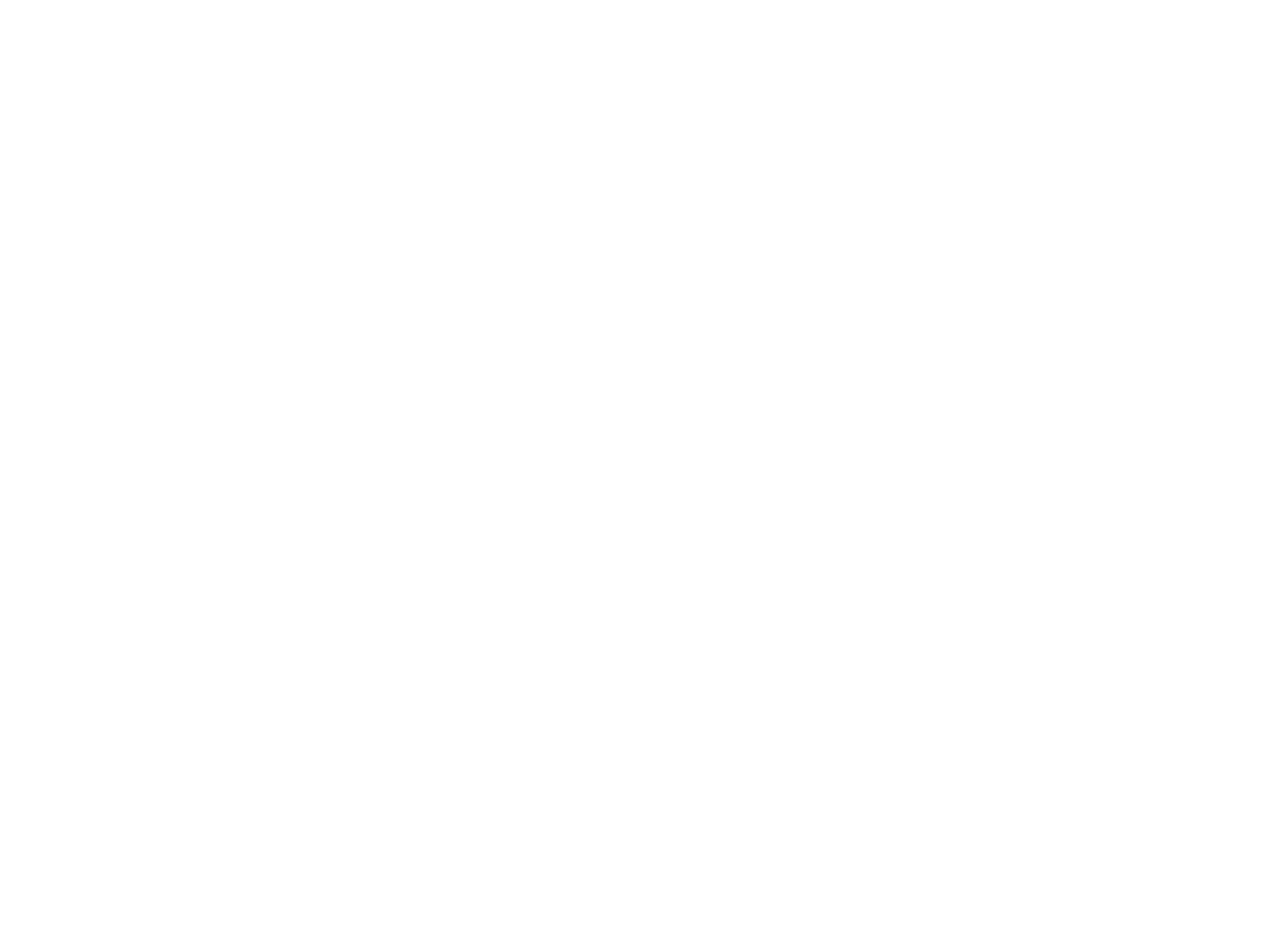
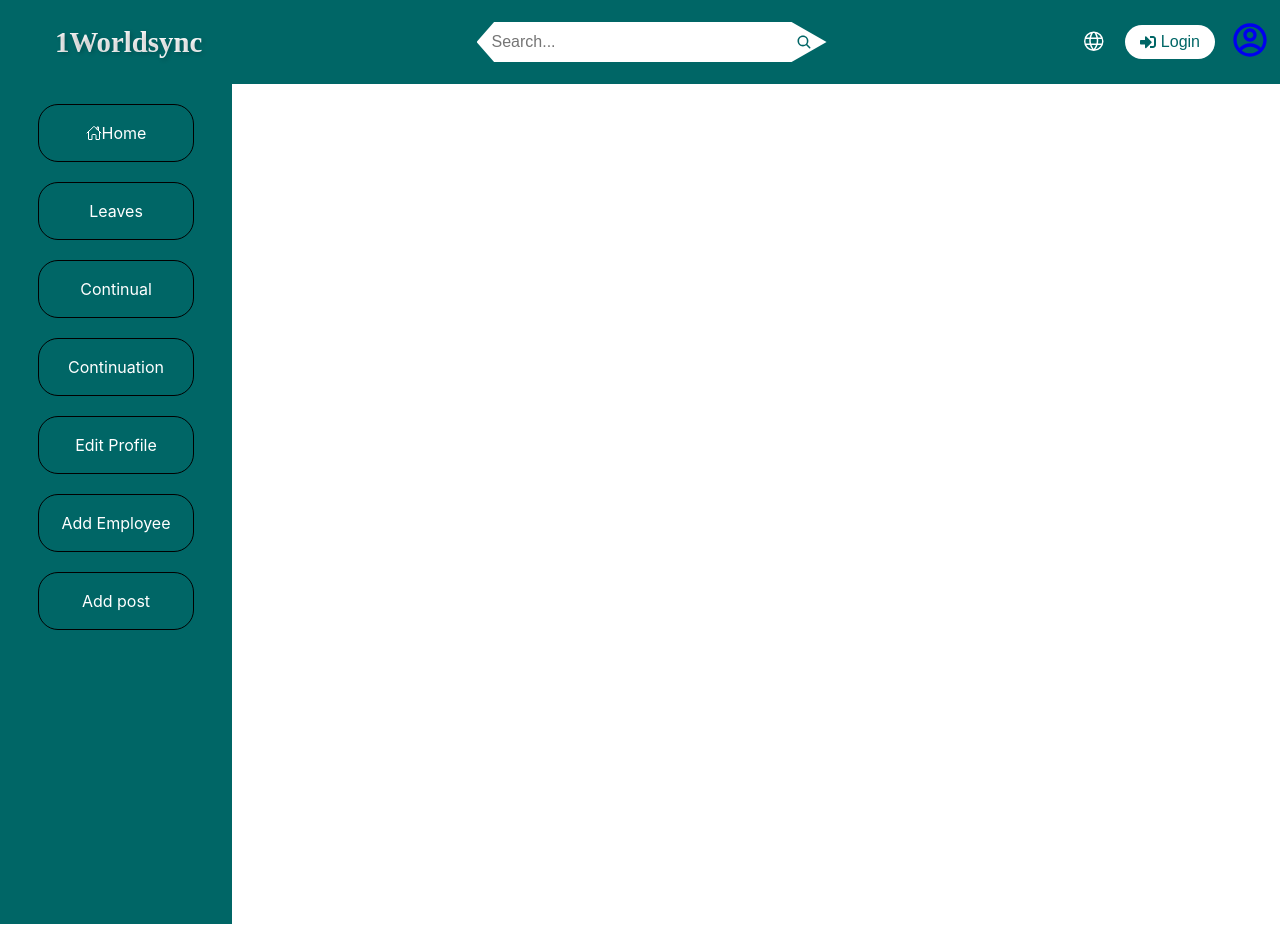
Before and after one commit to ayushsingh3007/WorldSync, a React (Create React App) app in the folder client/: page /dashboard in a window 1280 px wide. Before the commit the page ends 800 px from the top, so only its background shows below. Built offline with nearby package versions, Linux system fonts and the light colour scheme.

Commit message:
dashboard

```diff
--- a/client/package.json
+++ b/client/package.json
@@ -8,6 +8,8 @@
     "@testing-library/user-event": "^13.5.0",
     "react": "^18.3.1",
     "react-dom": "^18.3.1",
+    "react-icons": "^5.2.1",
+    "react-router-dom": "^6.23.1",
     "react-scripts": "5.0.1",
     "web-vitals": "^2.1.4"
   },
--- a/client/src/App.js
+++ b/client/src/App.js
@@ -1,11 +1,11 @@
 import React from 'react';
+import Routing from './Routing/Routing';
 
 
 function App() {
   return (
     < >
-
-
+     <Routing/>
     </>
   );
 }
--- a/client/src/Component/Header.js
+++ b/client/src/Component/Header.js
@@ -1,9 +1,31 @@
 import React from 'react';
+import { VscGlobe } from "react-icons/vsc";
+import { IoSearch } from "react-icons/io5";
+import style from '../Style/header.module.css';
+import { FaSignInAlt } from 'react-icons/fa';
+import { RiAccountCircleLine } from "react-icons/ri";
+import { Link } from 'react-router-dom';
 
 function Header() {
   return (
-    <header>
-      <h1>WorldSync</h1>
+    <header className={style.siteheader}>
+      <nav className={style.navtop}>
+        <div className={style.container}>
+          <span className={style.brandlogo}>1Worldsync</span>
+          <div className={style.searchbar}>
+            <div className={style.hexagon}>
+              <input type="text" placeholder="Search..." className={style.searchinput} />
+              <button className={style.searchbtn}><IoSearch /></button>
+            </div>
+          </div>
+          <VscGlobe className={style.globeicon} />
+          <button className={style.loginbtn}>
+            <FaSignInAlt /> Login
+          </button>
+
+        </div>
+        <Link to='/dashboard'><RiAccountCircleLine size={40}/></Link>
+      </nav>
     </header>
   );
 }
--- a/client/src/Component/Post.js
+++ b/client/src/Component/Post.js
@@ -3,9 +3,9 @@
 function Post() {
   return (
     <section>
-      <h2>Post</h2>
+      <span>Post</span>  <span>praise</span>
       <div>
-        <p>Praise</p>
+
         <textarea placeholder="Write your post here..."></textarea>
         <button>Post</button>
       </div>
--- a/client/src/Component/Sidebar.js
+++ b/client/src/Component/Sidebar.js
@@ -1,17 +1,20 @@
 import React from 'react';
-
+import Style from '../Style/Sidebar.module.css'
+import { IoHomeOutline } from "react-icons/io5";
 function Sidebar() {
   return (
-    <aside>
-      <nav>
-        <ul>
-          <li>Home</li>
-          <li>Inbox</li>
-          <li>Quick Recap</li>
-          <li>Organization</li>
+
+        <ul className={Style.SidebarContainer}>
+          <li><IoHomeOutline /> Home</li>
+          <li>Leaves</li>
+          <li>Continual</li>
+          <li>Continuation</li>
+          <li>Edit Profile</li>
+          <li>Add Employee
+          </li>
+          <li>Add post </li>
         </ul>
-      </nav>
-    </aside>
+
   );
 }
 
--- /dev/null
+++ b/client/src/Dashboard/Dashboard.js
@@ -0,0 +1,13 @@
+import React from 'react'
+import Sidebar from '../Component/Sidebar';
+
+
+function Dashboard() {
+  return (
+    <>
+    <Sidebar/>
+    </>
+  )
+}
+
+export default Dashboard;
--- /dev/null
+++ b/client/src/Pages/Home/Home.js
@@ -0,0 +1,9 @@
+import React from 'react'
+
+function Home() {
+  return (
+    <div> </div>
+  )
+}
+
+export default Home;
--- /dev/null
+++ b/client/src/Routing/Routing.js
@@ -0,0 +1,26 @@
+import React from 'react'
+import {BrowserRouter, Route,  Routes} from "react-router-dom"
+import Home from '../Pages/Home/Home'
+import Header from '../Component/Header'
+import Dashboard from '../Dashboard/Dashboard'
+function Routing() {
+  return (
+    <>
+    <BrowserRouter>
+
+
+    <Header/>
+    <Routes>
+
+       <Route path="/" element={<Home/>}/>
+       <Route path="/dashboard" element={<Dashboard/>}/>
+
+
+
+    </Routes>
+    </BrowserRouter>
+    </>
+  )
+}
+
+export default Routing
--- /dev/null
+++ b/client/src/Style/Sidebar.module.css
@@ -0,0 +1,24 @@
+.SidebarContainer{
+    max-width:12rem ;
+    height: 100vh;
+    flex: 1;
+    margin-top: 0px;
+    display: flex;
+    flex-direction: column;
+    align-items: center;
+    list-style: none;
+    gap: 20px;
+    padding: 20px;
+    background-color: #006666;
+}
+.SidebarContainer li{
+    width: 80%;
+    height: 7%;
+    border: 1px solid black;
+    display: flex;
+    align-items: center;
+    justify-content: center;
+    border-radius: 20px ;
+    color: white;
+    font: 600;
+}
--- /dev/null
+++ b/client/src/Style/header.module.css
@@ -0,0 +1,137 @@
+.siteheader {
+    background-color: #006666;
+    padding: 10px 0;
+    box-sizing: border-box;
+  }
+
+  .navtop {
+    display: flex;
+    justify-content: space-between;
+    align-items: center;
+    padding: 10px;
+    box-sizing: border-box;
+  }
+
+  .container {
+    display: flex;
+    align-items: center;
+    width: 100%;
+    max-width: 1200px;
+    margin-left:30px ;
+    padding: 0 15px;
+  }
+
+  .brandlogo {
+    font-size: 1.8em;
+    background: linear-gradient(135deg, #f5f4f4, #ffffff);
+    background-clip: text;
+    -webkit-text-fill-color: transparent;
+    font-weight: bold;
+    margin-right: 20px;
+    font-family: 'Pacifico', cursive;
+    text-shadow: 2px 2px 4px rgba(0, 0, 0, 0.2);
+    transition: transform 0.3s;
+  }
+
+  .brandlogo:hover {
+    transform: scale(1.1);
+  }
+
+  .searchbar {
+    display: flex;
+    justify-content: center;
+    align-items: center;
+    flex-grow: 1;
+    margin: 0 15px;
+  }
+
+  .hexagon {
+    position: relative;
+    display: flex;
+    align-items: center;
+    width: 350px;
+    height: 40px;
+    background-color: #fff;
+    clip-path: polygon(5% 0%, 90% 0%, 100% 50%, 90% 100%, 5% 100%, 0% 50%);
+  }
+
+  .searchinput {
+    flex-grow: 1;
+    height: 100%;
+    border: none;
+    padding: 0 15px;
+    outline: none;
+    background-color: transparent;
+    font-size: 1em;
+  }
+
+  .searchbtn {
+    height: 100%;
+    border: none;
+    background-color: transparent;
+    display: flex;
+    align-items: center;
+    justify-content: center;
+    padding: 0 15px;
+    cursor: pointer;
+  }
+
+  .searchbtn svg {
+    color: #006666;
+    font-size: 1.2em;
+  }
+
+  .globeicon {
+    font-size: 1.5em;
+    color: #fff;
+    margin-right: 20px;
+  }
+
+  .loginbtn {
+    background-color: #fff;
+    color: #006666;
+    border: none;
+    border-radius: 20px;
+    padding: 8px 15px;
+    display: flex;
+    align-items: center;
+    font-size: 1em;
+    cursor: pointer;
+  }
+
+  .loginbtn svg {
+    margin-right: 5px;
+  }
+
+  /* Responsive Design */
+  @media (max-width: 768px) {
+    .container {
+      flex-direction: column;
+      align-items: flex-start;
+    }
+
+    .brandlogo {
+      margin-bottom: 10px;
+    }
+
+    .searchbar {
+      width: 100%;
+      margin: 10px 0;
+    }
+
+    .hexagon {
+      width: 100%;
+      clip-path: polygon(5% 0%, 95% 0%, 100% 50%, 95% 100%, 5% 100%, 0% 50%);
+    }
+
+    .globeicon {
+      margin-right: 10px;
+    }
+
+    .loginbtn {
+      width: 100%;
+      text-align: center;
+      justify-content: center;
+      margin-top: 10px;
+    }
+  }
--- a/client/src/index.js
+++ b/client/src/index.js
@@ -4,10 +4,13 @@
 import App from './App';
 import reportWebVitals from './reportWebVitals';
 
+
 const root = ReactDOM.createRoot(document.getElementById('root'));
 root.render(
   <React.StrictMode>
-    <App />
+
+      <App />
+
   </React.StrictMode>
 );
 
```
Also changed, not shown: client/src/Routing/PrivateRoute.js (added, +11 -0 lines), 1 other file (tests, documents, lock files or other folders).
